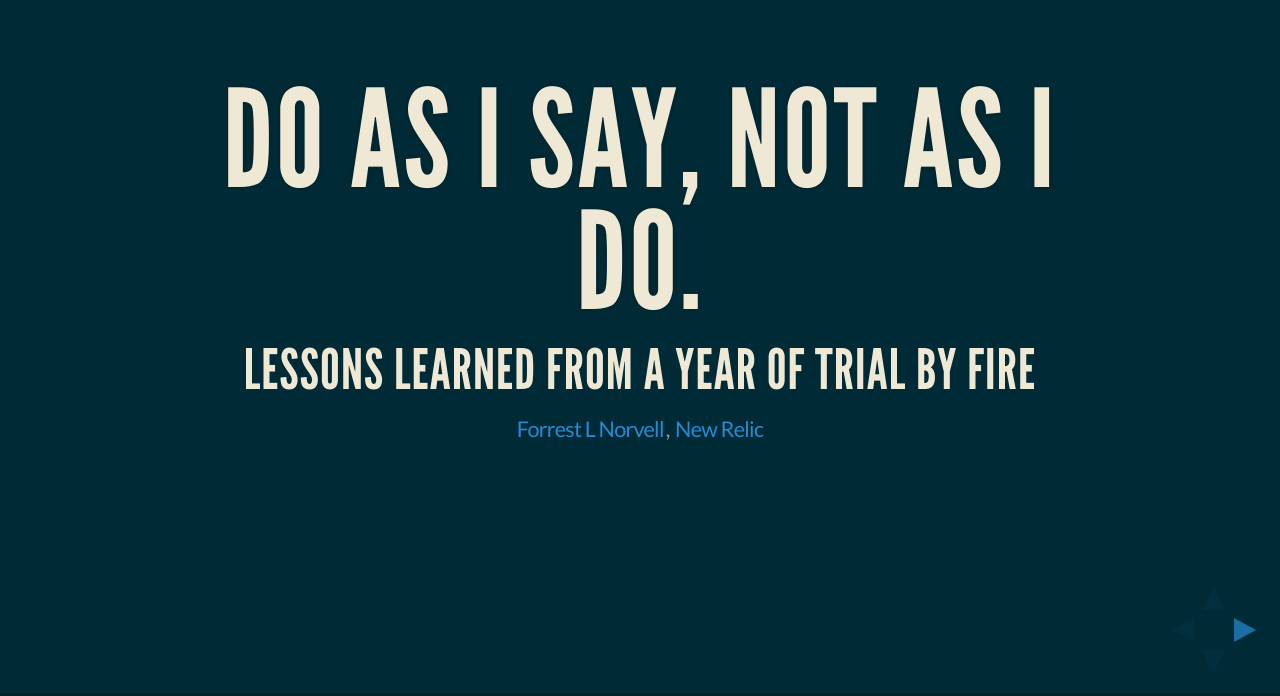
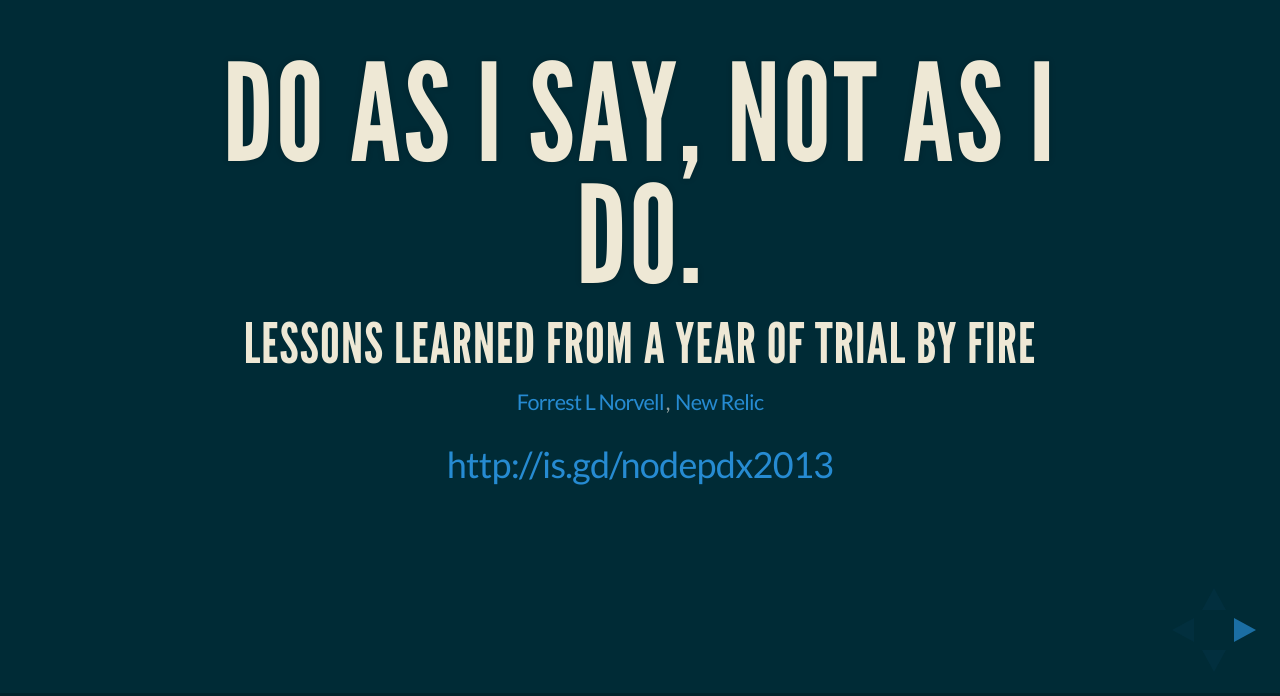
Before and after one commit to othiym23/serverside-meetup-201306, a website: page index.html in a window 1280 px wide. Shown: the part 104-800 px from the top of the page. Drawn offline with Linux system fonts and the light colour scheme.

Commit message:
Better metadata.

```diff
--- a/index.html
+++ b/index.html
@@ -4,10 +4,10 @@
 <head>
 <meta charset="utf-8">
 
-<title>reveal.js - The HTML Presentation Framework</title>
+<title>Do as I say, not as I do.</title>
 
-<meta name="description" content="A framework for easily creating beautiful presentations using HTML">
-<meta name="author" content="Hakim El Hattab">
+<meta name="description" content="How to write Node code that won't break in a month.">
+<meta name="author" content="Forrest Lehwalder Norvell">
 
 <meta name="apple-mobile-web-app-capable" content="yes" />
 <meta name="apple-mobile-web-app-status-bar-style" content="black-translucent" />
@@ -40,9 +40,8 @@ document.write( '<link rel="stylesheet" href="css/print/' + ( window.location.se
     <section>
       <h1>Do as I say, not as I do.</h1>
       <h3>Lessons learned from a year of trial by fire</h3>
-      <p>
-      <small><a href="http://twitter.com/othiym23">Forrest L Norvell</a>, <a href="http://newrelic.com">New Relic</a></small>
-      </p>
+      <p><small><a href="http://twitter.com/othiym23">Forrest L Norvell</a>, <a href="http://newrelic.com">New Relic</a></small></p>
+      <p><a href="http://is.gd/nodepdx2013">http://is.gd/nodepdx2013</a></p>
     </section>
 
     <section>
```
